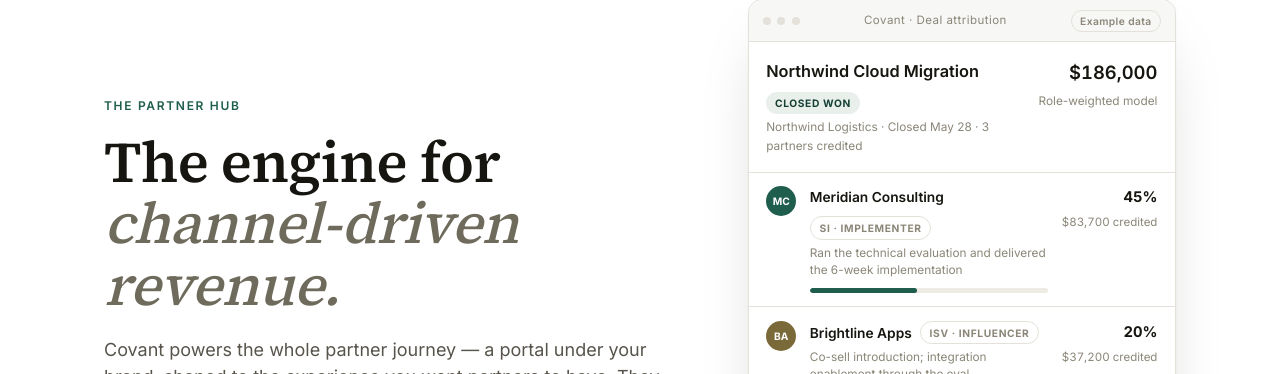
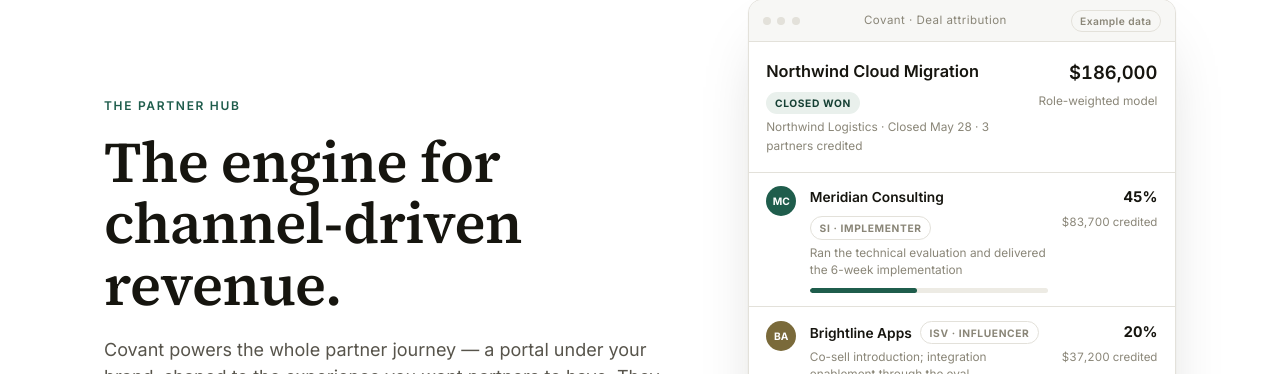
Before and after one commit to dylan3796/partner-attribution-ai, a Next.js app: page / in a window 1280 px wide. Shown: the part 113-487 px from the top of the page. Built offline with nearby package versions, Linux system fonts and the light colour scheme; no server answers.

Commit message:
Drop the italic accent from the hero headline
Straight serif throughout — no em styling.

https://claude.ai/code/session_014196xYvnBHTQSqimfGKc2f

```diff
--- a/app/globals.css
+++ b/app/globals.css
@@ -2448,10 +2448,8 @@ a:focus-visible {
    ============================================================ */
 .site--story{--font-serif-display:var(--font-source-serif),Georgia,'Times New Roman',serif}
 
-/* Serif display voice — reserved for the hero headline.
-   <em> inside it is the soft italic accent. */
+/* Serif display voice — reserved for the hero headline */
 .site--story .m-h1{font-family:var(--font-serif-display);font-weight:560;letter-spacing:-.01em;font-size:clamp(2.5rem,4.6vw,3.6rem);line-height:1.07}
-.site--story .m-h1 em{font-style:italic;font-weight:470;color:#6f6b5c}
 
 /* Inline highlight chip — the copy is the interface */
 .m-chip{display:inline-flex;align-items:center;gap:.32em;padding:.05em .45em .12em;border-radius:.45em;background:var(--m-accent-soft);color:var(--m-accent-ink);font-weight:600;white-space:nowrap;line-height:1.25;vertical-align:baseline}
--- a/app/page.tsx
+++ b/app/page.tsx
@@ -44,9 +44,7 @@ export default function Home() {
         <div className="m-container m-hero-grid">
           <div>
             <p className="m-eyebrow">The Partner Hub</p>
-            <h1 className="m-h1">
-              The engine for <em>channel-driven revenue.</em>
-            </h1>
+            <h1 className="m-h1">The engine for channel-driven revenue.</h1>
             <p className="m-lead" style={{ maxWidth: "50ch" }}>
               Covant powers the whole partner journey — a portal under your brand,
               shaped to the experience you want partners to have. They{" "}
```
